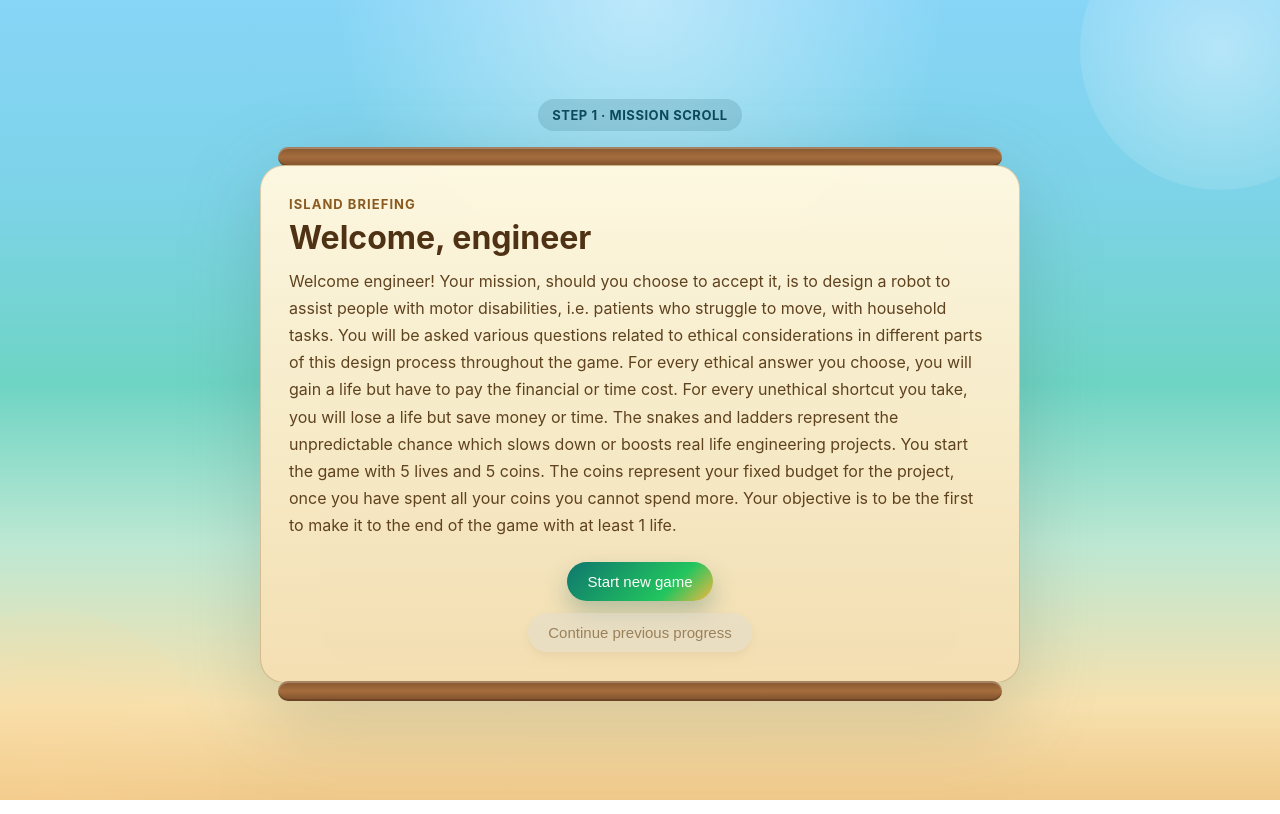
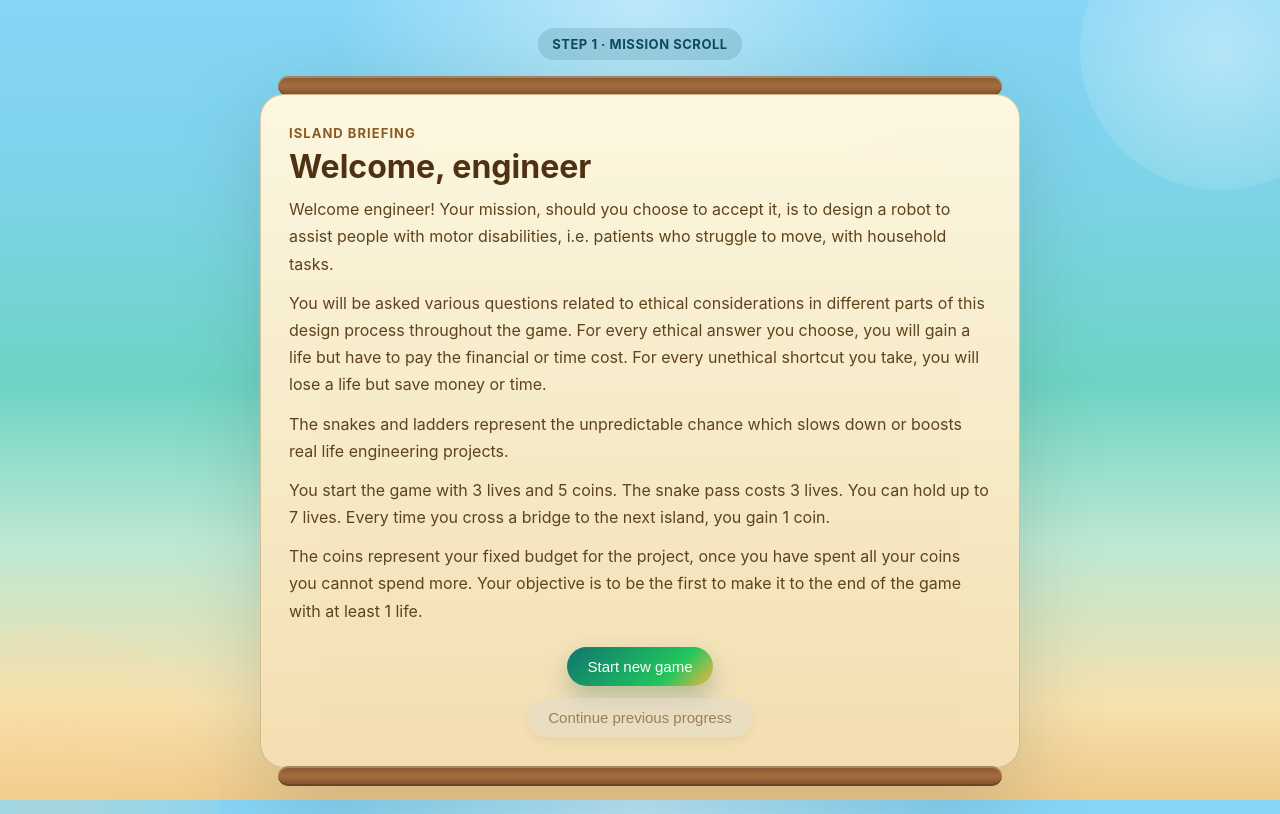
Before and after one commit to ale18V/HPL, a React (Vite) app: page / in a window 1280 px wide. Built offline with nearby package versions, Linux system fonts and the light colour scheme.

Commit message:
Update rules and menu rule display

```diff
--- a/src/App.css
+++ b/src/App.css
@@ -135,7 +135,14 @@ main {
   line-height: 1.7;
 }
 
+.scroll-copy {
+  display: flex;
+  flex-direction: column;
+  gap: 12px;
+}
+
 .scroll-text {
+  margin: 0;
   color: #5f421e;
 }
 
--- a/src/App.tsx
+++ b/src/App.tsx
@@ -3,10 +3,11 @@ import './App.css'
 import problemsJson from '../problems.json'
 
 const STORAGE_KEY = 'hpl-island-game-state'
-const MAX_LIFE = 5
+const MAX_LIFE = 7
 const MAX_MONEY = 5
 /** Lives spent to skip a snake on the physical board (Snakes & Ladders tie-in). */
 const SNAKE_PASS_LIFE_COST = 3
+const STARTING_LIFE = 3
 const UNSEEN_REFRESH_THRESHOLD = 5
 
 type Phase = 'intro' | 'game'
@@ -116,7 +117,13 @@ type RawProblemsByCategory = {
   Optimisation?: RawProblem[]
 }
 
-const INTRO_TEXT = `Welcome engineer! Your mission, should you choose to accept it, is to design a robot to assist people with motor disabilities, i.e. patients who struggle to move, with household tasks. You will be asked various questions related to ethical considerations in different parts of this design process throughout the game. For every ethical answer you choose, you will gain a life but have to pay the financial or time cost. For every unethical shortcut you take, you will lose a life but save money or time. The snakes and ladders represent the unpredictable chance which slows down or boosts real life engineering projects. You start the game with 5 lives and 5 coins. The coins represent your fixed budget for the project, once you have spent all your coins you cannot spend more. Your objective is to be the first to make it to the end of the game with at least 1 life.`
+const INTRO_PARAGRAPHS = [
+  `Welcome engineer! Your mission, should you choose to accept it, is to design a robot to assist people with motor disabilities, i.e. patients who struggle to move, with household tasks.`,
+  `You will be asked various questions related to ethical considerations in different parts of this design process throughout the game. For every ethical answer you choose, you will gain a life but have to pay the financial or time cost. For every unethical shortcut you take, you will lose a life but save money or time.`,
+  `The snakes and ladders represent the unpredictable chance which slows down or boosts real life engineering projects.`,
+  `You start the game with 3 lives and 5 coins. The snake pass costs 3 lives. You can hold up to 7 lives. Every time you cross a bridge to the next island, you gain 1 coin.`,
+  `The coins represent your fixed budget for the project, once you have spent all your coins you cannot spend more. Your objective is to be the first to make it to the end of the game with at least 1 life.`,
+]
 
 const ISLANDS: IslandKey[] = ['scope', 'plan', 'design', 'optimize']
 
@@ -232,7 +239,7 @@ const QUESTIONS: Question[] = buildQuestions(
 const defaultState: GameState = {
   phase: 'intro',
   screen: 'main',
-  life: MAX_LIFE,
+  life: STARTING_LIFE,
   money: MAX_MONEY,
   currentQuestionIndex: null,
   revealedOptionIndex: null,
@@ -287,7 +294,7 @@ function loadSavedState(): GameState | null {
         parsed.screen === 'gameover'
           ? parsed.screen
           : 'main',
-      life: clamp(Number(parsed.life ?? MAX_LIFE), 0, MAX_LIFE),
+      life: clamp(Number(parsed.life ?? STARTING_LIFE), 0, MAX_LIFE),
       money: clamp(Number(parsed.money ?? MAX_MONEY), 0, MAX_MONEY),
       currentQuestionIndex: alignedQuestionIndex,
       revealedOptionIndex:
@@ -406,7 +413,7 @@ function App() {
   const startFreshGame = () => {
     setPhase('game')
     setScreen('main')
-    setLife(MAX_LIFE)
+    setLife(STARTING_LIFE)
     setMoney(MAX_MONEY)
     setCurrentQuestionIndex(null)
     setRevealedOptionIndex(null)
@@ -607,8 +614,10 @@ function App() {
     const fromIsland = currentIsland
     const toIsland = ISLANDS[currentIslandIndex + 1]
     const answers = islandAnswers.filter((entry) => entry.island === fromIsland)
+    const updatedMoney = clamp(money + 1, 0, MAX_MONEY)
 
     setCurrentIslandIndex((index) => index + 1)
+    setMoney(updatedMoney)
     setCurrentQuestionIndex(null)
     setRevealedOptionIndex(null)
     setPendingGameOverReason('')
@@ -652,7 +661,13 @@ function App() {
               <div className="scroll-body">
                 <p className="eyebrow">Island briefing</p>
                 <h1 className="title">Welcome, engineer</h1>
-                <p className="scroll-text">{INTRO_TEXT}</p>
+                <div className="scroll-copy">
+                  {INTRO_PARAGRAPHS.map((paragraph) => (
+                    <p key={paragraph} className="scroll-text">
+                      {paragraph}
+                    </p>
+                  ))}
+                </div>
 
                 <div className="intro-actions">
                   <button onClick={startNewGame} className="primary-btn">
```
